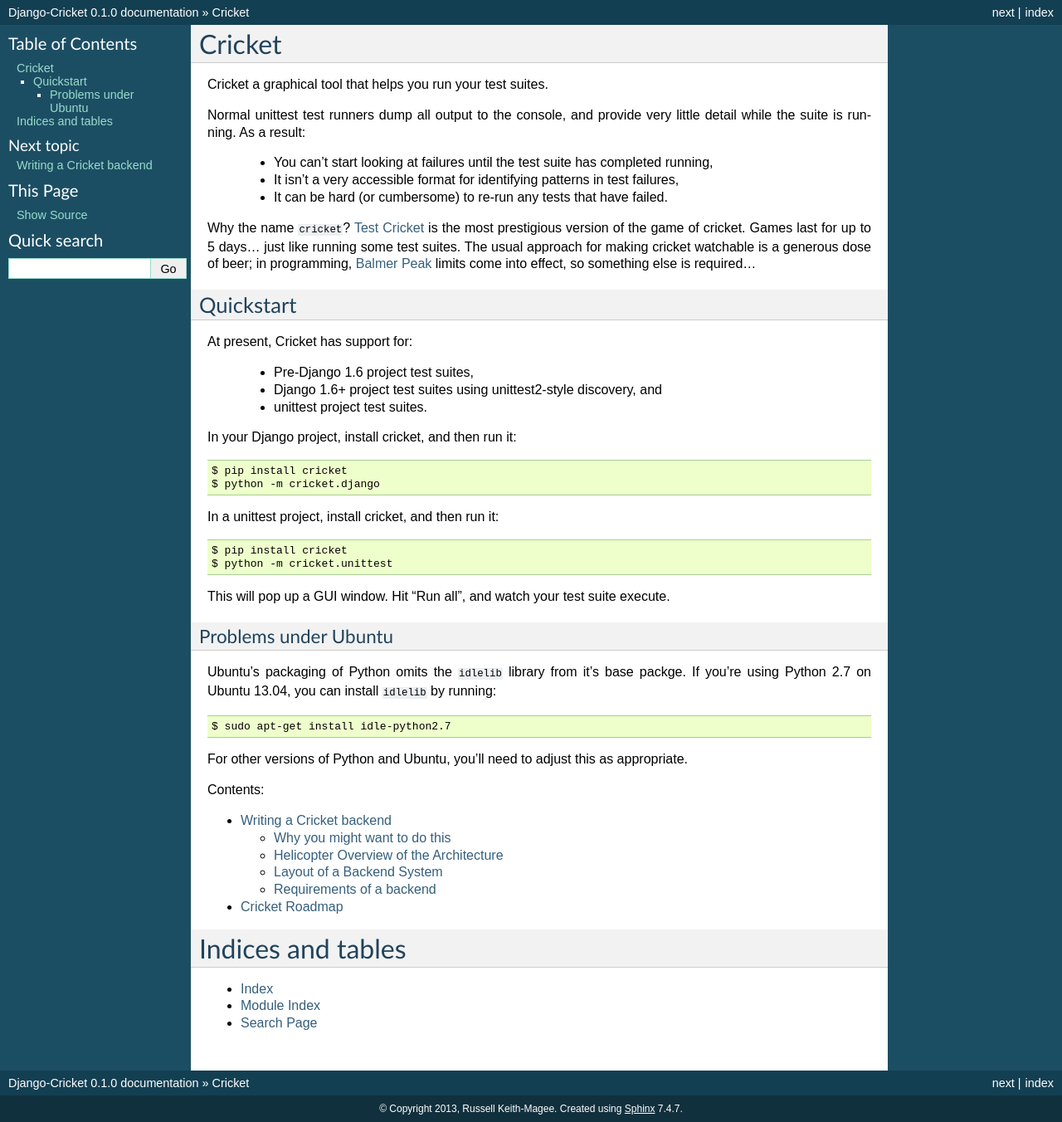
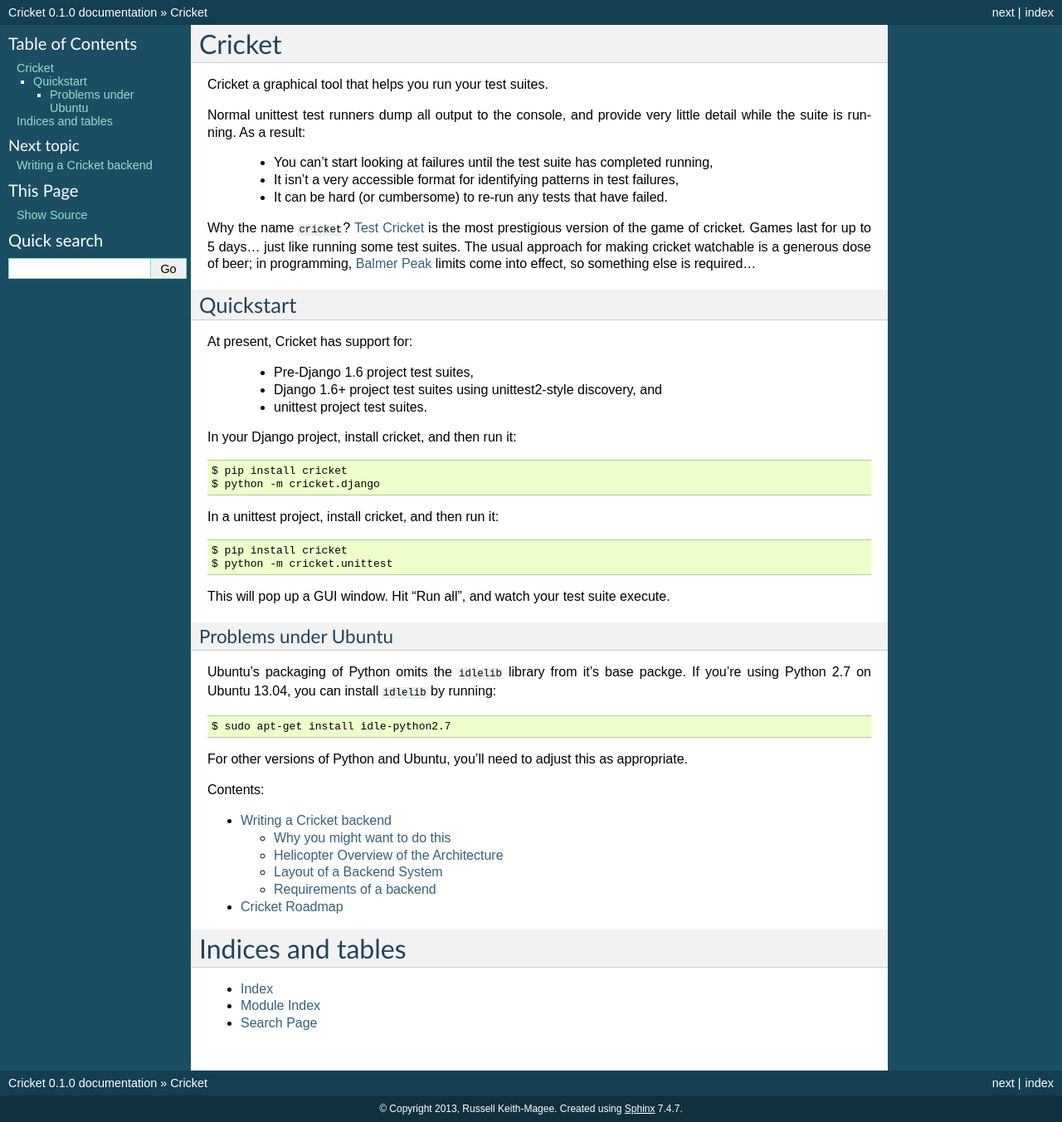
Before and after one commit to beeware/cricket, a Sphinx documentation site: the page built from docs/index.rst, in a window 1280 px wide. Shown: the whole page at 83% size. Built offline with Sphinx 7.4.7, drawn with Linux system fonts in a browser that asks for light colours.

Commit message:
Updated docs config file to remove references to django-cricket.

```diff
--- a/docs/conf.py
+++ b/docs/conf.py
@@ -1,6 +1,6 @@
 # -*- coding: utf-8 -*-
 #
-# Django-Cricket documentation build configuration file, created by
+# Cricket documentation build configuration file, created by
 # sphinx-quickstart on Sat Feb  9 10:44:39 2013.
 #
 # This file is execfile()d with the current directory set to its containing dir.
@@ -40,7 +40,7 @@
 master_doc = 'index'
 
 # General information about the project.
-project = u'Django-Cricket'
+project = u'Cricket'
 copyright = u'2013, Russell Keith-Magee'
 
 # The version info for the project you're documenting, acts as replacement for
@@ -164,7 +164,7 @@
 #html_file_suffix = None
 
 # Output file base name for HTML help builder.
-htmlhelp_basename = 'Django-Cricketdoc'
+htmlhelp_basename = 'Cricketdoc'
 
 
 # -- Options for LaTeX output --------------------------------------------------
@@ -183,7 +183,7 @@
 # Grouping the document tree into LaTeX files. List of tuples
 # (source start file, target name, title, author, documentclass [howto/manual]).
 latex_documents = [
-  ('index', 'Django-Cricket.tex', u'Django-Cricket Documentation',
+  ('index', 'Cricket.tex', u'Cricket Documentation',
    u'Russell Keith-Magee', 'manual'),
 ]
 
@@ -213,7 +213,7 @@
 # One entry per manual page. List of tuples
 # (source start file, name, description, authors, manual section).
 man_pages = [
-    ('index', 'django-cricket', u'Django-Cricket Documentation',
+    ('index', 'cricket', u'Cricket Documentation',
      [u'Russell Keith-Magee'], 1)
 ]
 
@@ -227,8 +227,8 @@
 # (source start file, target name, title, author,
 #  dir menu entry, description, category)
 texinfo_documents = [
-  ('index', 'Django-Cricket', u'Django-Cricket Documentation',
-   u'Russell Keith-Magee', 'Django-Cricket', 'One line description of project.',
+  ('index', 'Cricket', u'Cricket Documentation',
+   u'Russell Keith-Magee', 'Cricket', 'A graphical tool to assist running test suites.',
    'Miscellaneous'),
 ]
 
```
